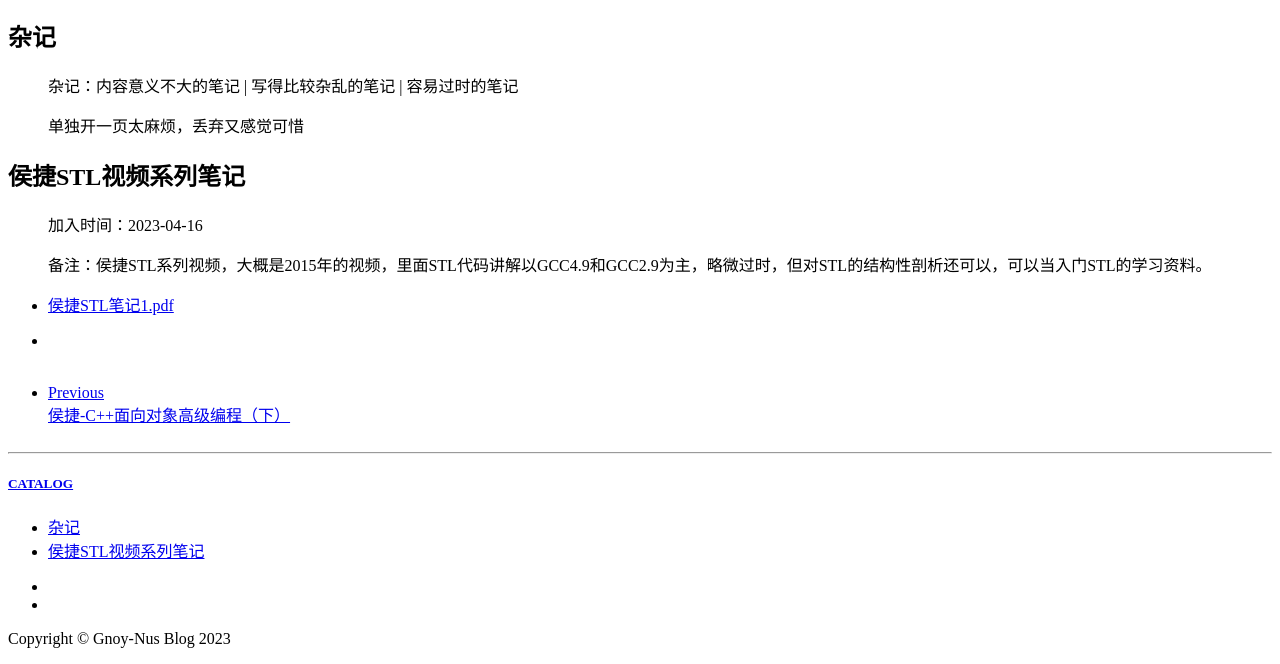
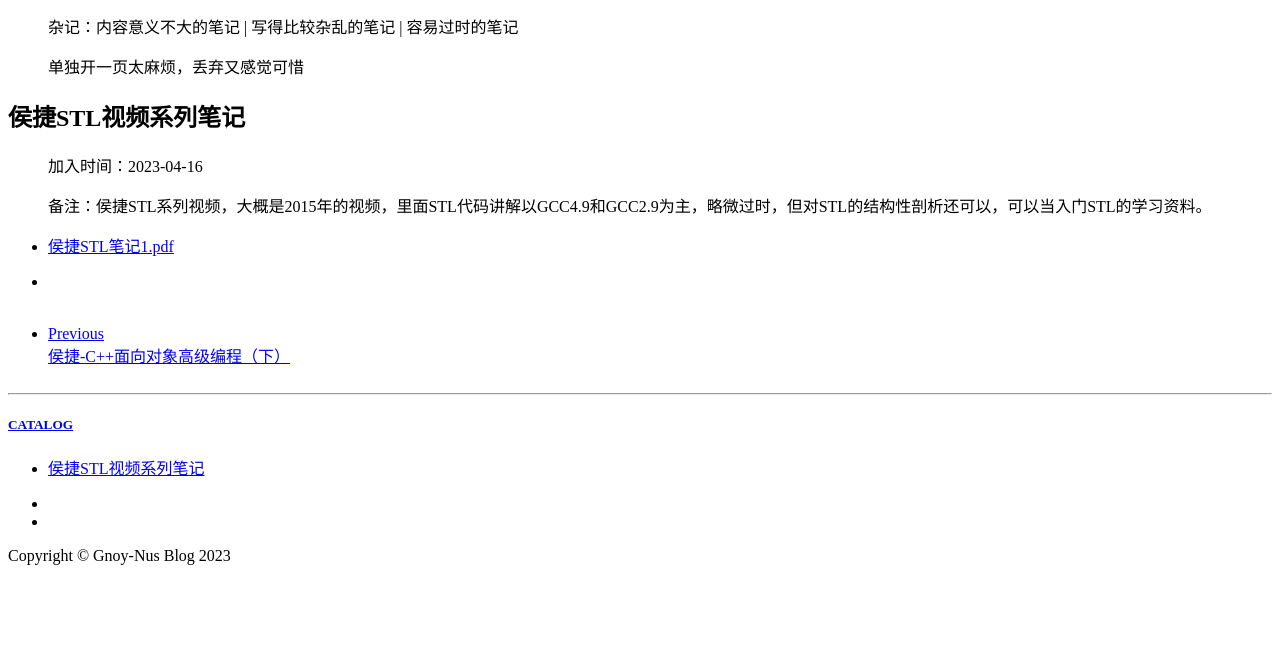
Before and after one commit to Gnoy-Nus/Gnoy-Nus.github.io, a Jekyll site: the page built from _posts/2099-01-01-C++杂记.md, in a window 1280 px wide. Shown: the part 387-1051 px from the top of the page. Built offline with Jekyll 4.4.1, drawn with Linux system fonts in a browser that asks for light colours; comment, search, counter and statistics services are not loaded; after the commit the page ends 968 px from its top, so only the background shows below that.

Commit message:
Update 2099-01-01-C++杂记.md

```diff
--- a/_posts/2099-01-01-C++杂记.md
+++ b/_posts/2099-01-01-C++杂记.md
@@ -10,7 +10,7 @@ tags:
     - C++
 ---
 
-# 杂记
+
 
 > 杂记：内容意义不大的笔记  \|  写得比较杂乱的笔记 \| 容易过时的笔记
 >
```
